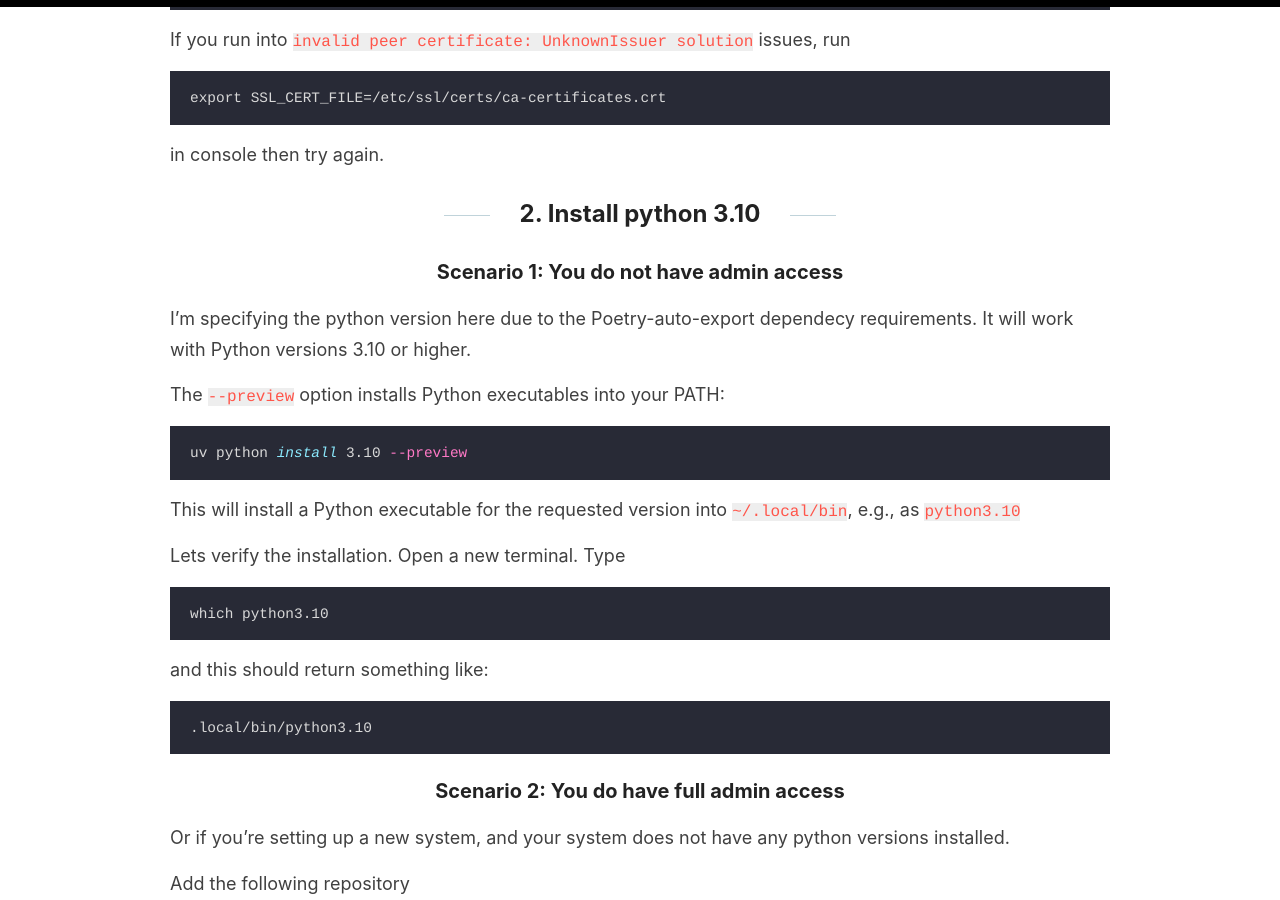
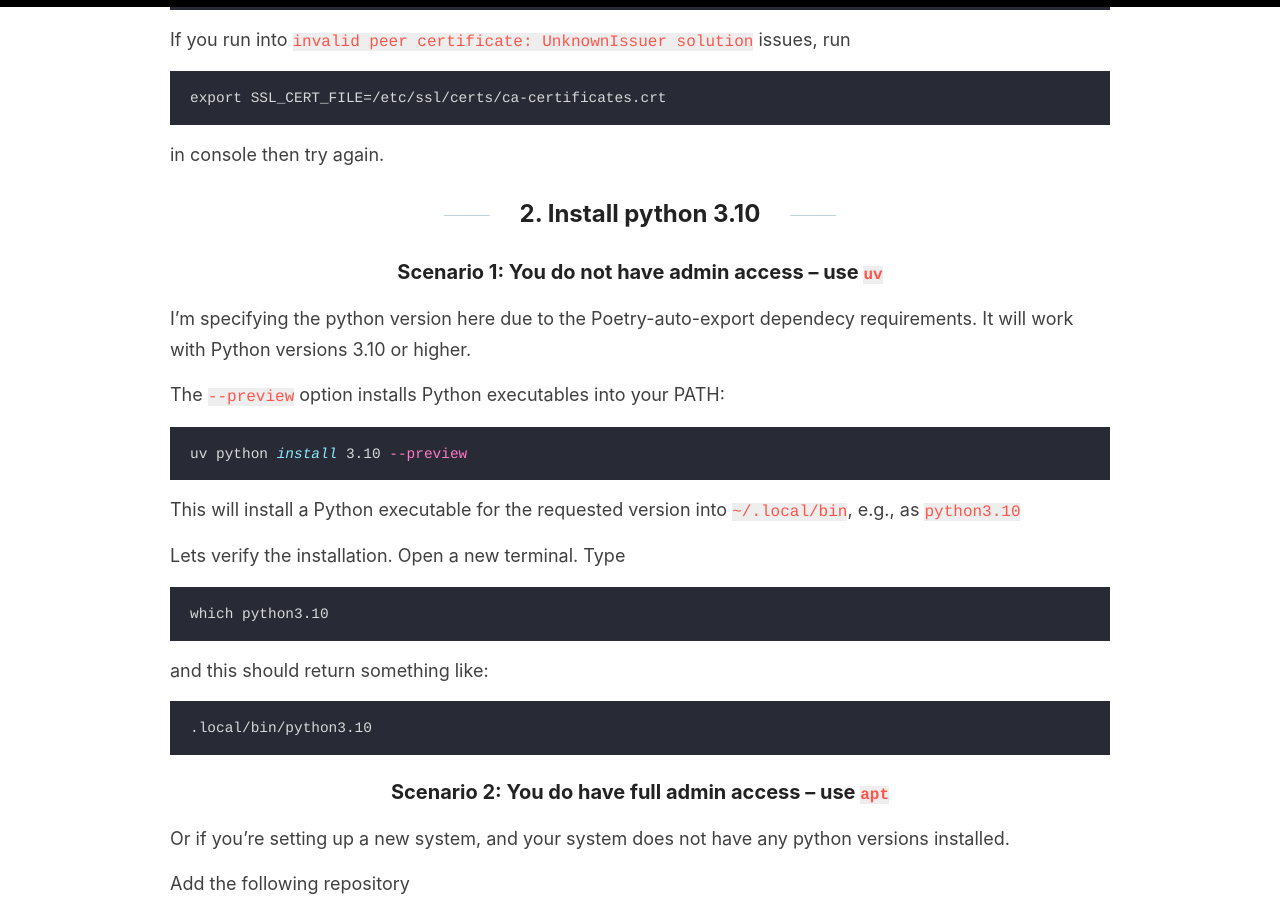
Before and after one commit to kfchou/kfchou.github.io, a Jekyll site: the page built from _posts/2025-02-21-my-setup.md, in a window 1280 px wide and 900 px high, scrolled down 1659 px. Built offline with Jekyll 4.4.1, drawn with Linux system fonts in a browser that asks for light colours; comment, search, counter and statistics services are not loaded.

Commit message:
update titles

````diff
--- a/_posts/2025-02-21-my-setup.md
+++ b/_posts/2025-02-21-my-setup.md
@@ -53,7 +53,7 @@ export SSL_CERT_FILE=/etc/ssl/certs/ca-certificates.crt
 in console then try again.
 
 ## 2. Install python 3.10
-### Scenario 1: You do not have admin access
+### Scenario 1: You do not have admin access -- use `uv`
 I'm specifying the python version here due to the Poetry-auto-export dependecy requirements. It will work with Python versions 3.10 or higher.
 
 The `--preview` option installs Python executables into your PATH:
@@ -71,7 +71,7 @@ and this should return something like:
 .local/bin/python3.10
 ```
 
-### Scenario 2: You do have full admin access
+### Scenario 2: You do have full admin access -- use `apt`
 Or if you're setting up a new system, and your system does not have any python versions installed.
 
 Add the following repository
````
